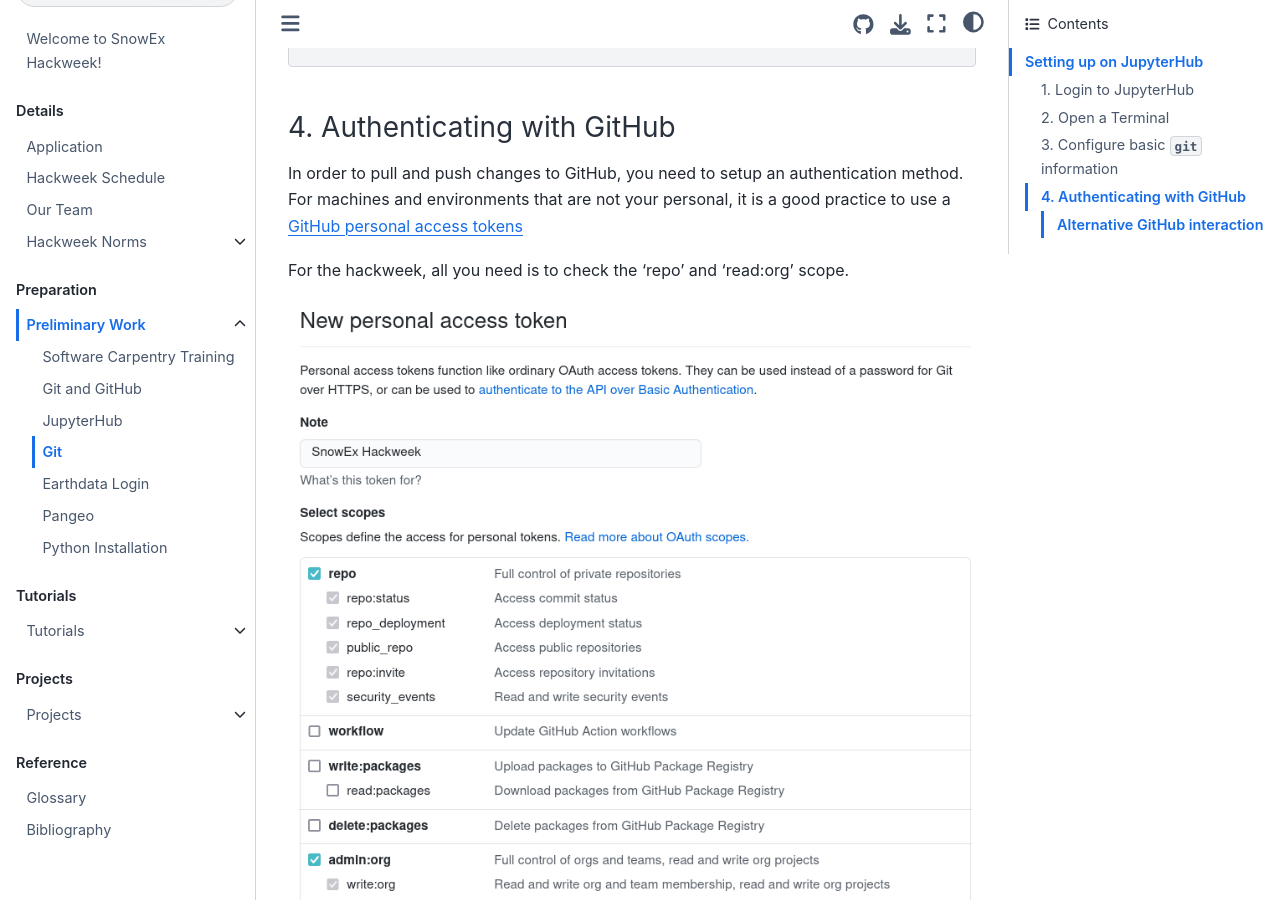
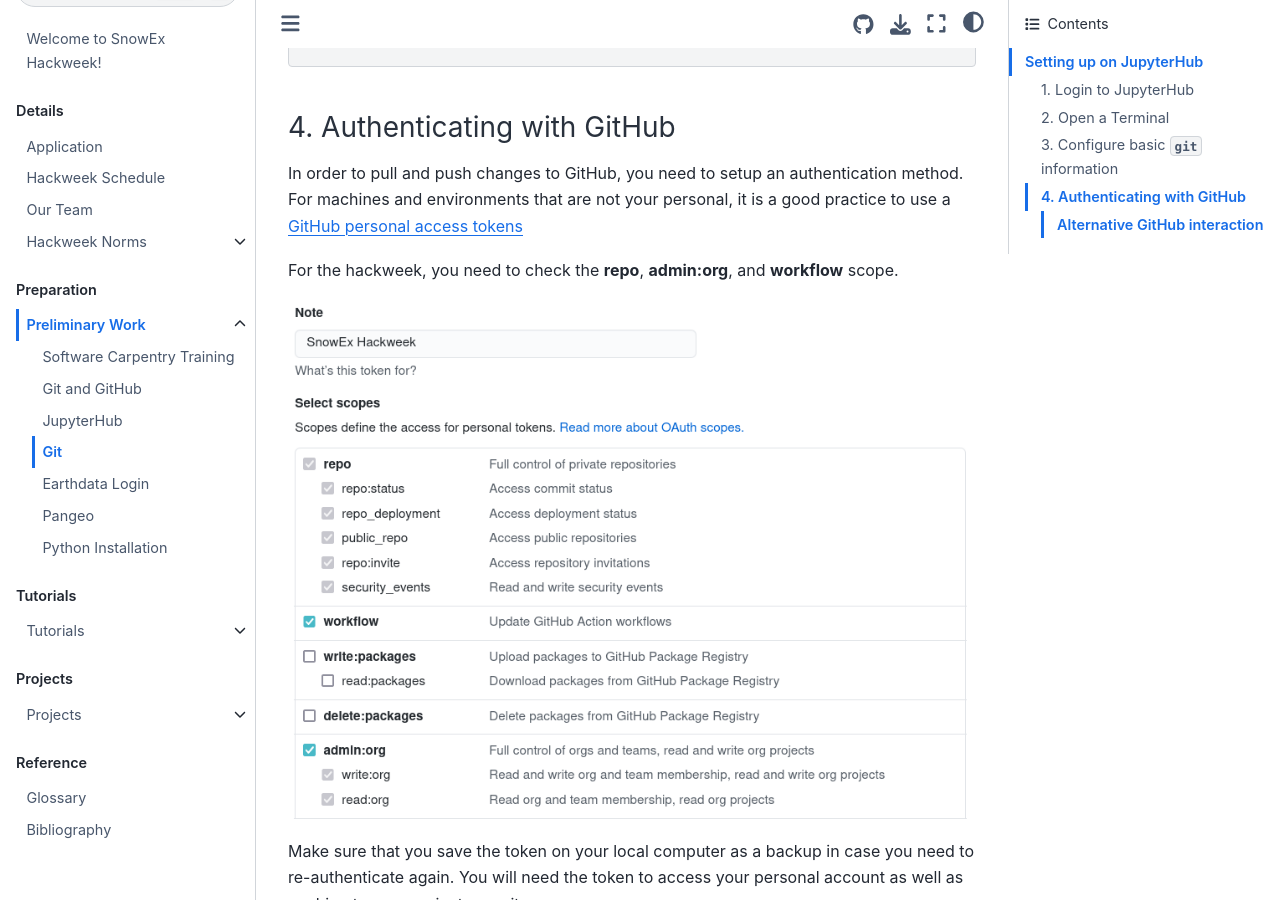
Before and after one commit to snowex-hackweek/website-2021, a Jupyter Book: the page built from book/preliminary/git.md, in a window 1280 px wide and 900 px high, scrolled down 1643 px. Built offline with Jupyter Book 1.0.4 settings and Sphinx 7.4.7 and the Sphinx Book theme 1.1.4, drawn with Linux system fonts in a browser that asks for light colours.

Commit message:
Preliminary - Git - Update with feedback and fix token privileges.
Thank you @spestana for the feedback, testing, and troubleshooting the
privileges for forks.

```diff
--- a/book/preliminary/git.md
+++ b/book/preliminary/git.md
@@ -48,7 +48,7 @@
 method. For machines and environments that are not your personal, it is a good
 practice to use a [GitHub personal access tokens](https://docs.github.com/en/github/authenticating-to-github/keeping-your-account-and-data-secure/creating-a-personal-access-token)
 +++
-For the hackweek, all you need is to check the 'repo' and 'read:org' scope.
+For the hackweek, you need to check the **repo**, **admin:org**, and **workflow** scope.
 
 ![github-token](../img/github-token.png)
 
```
Also changed, not shown: book/img/github-token.png.
